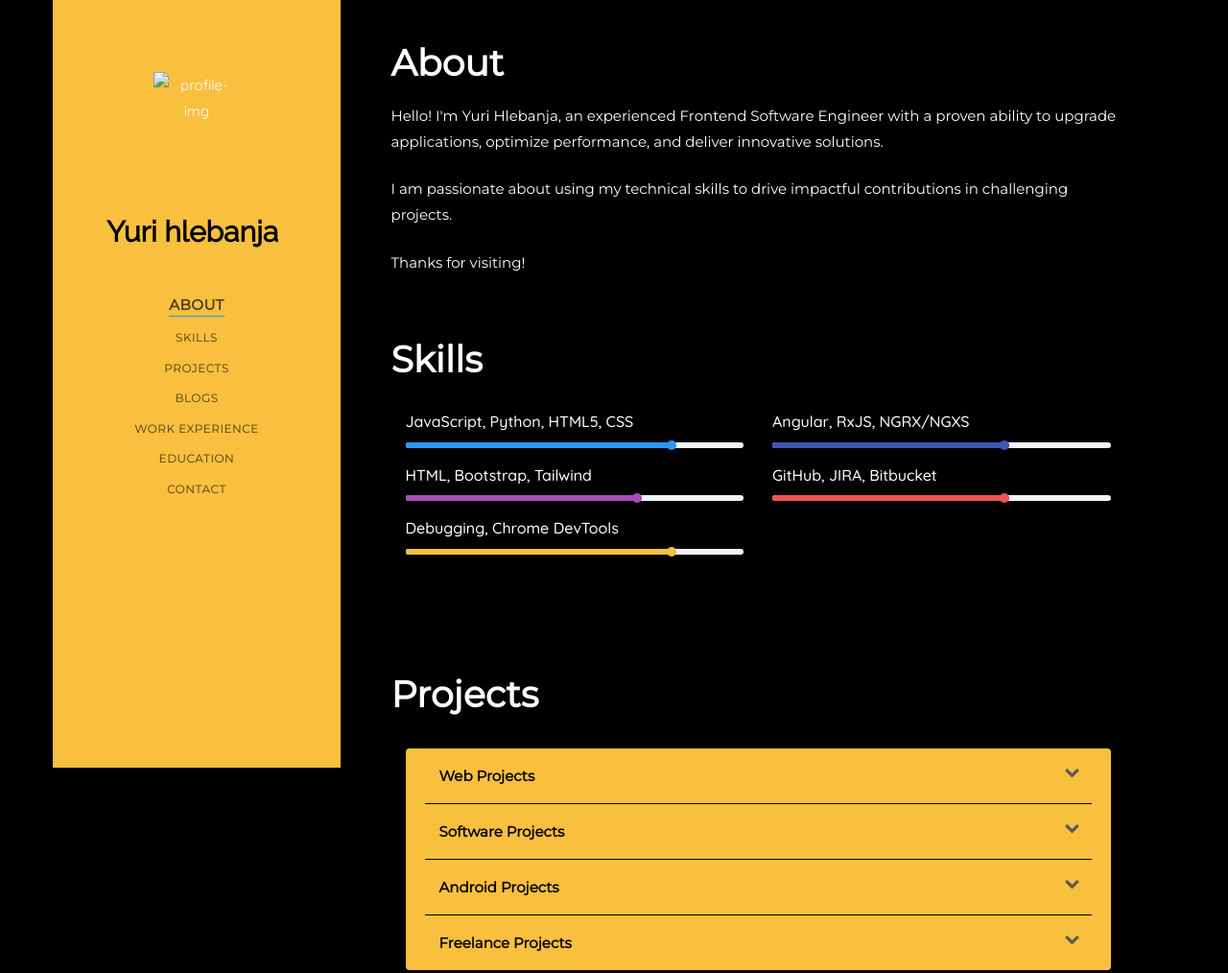
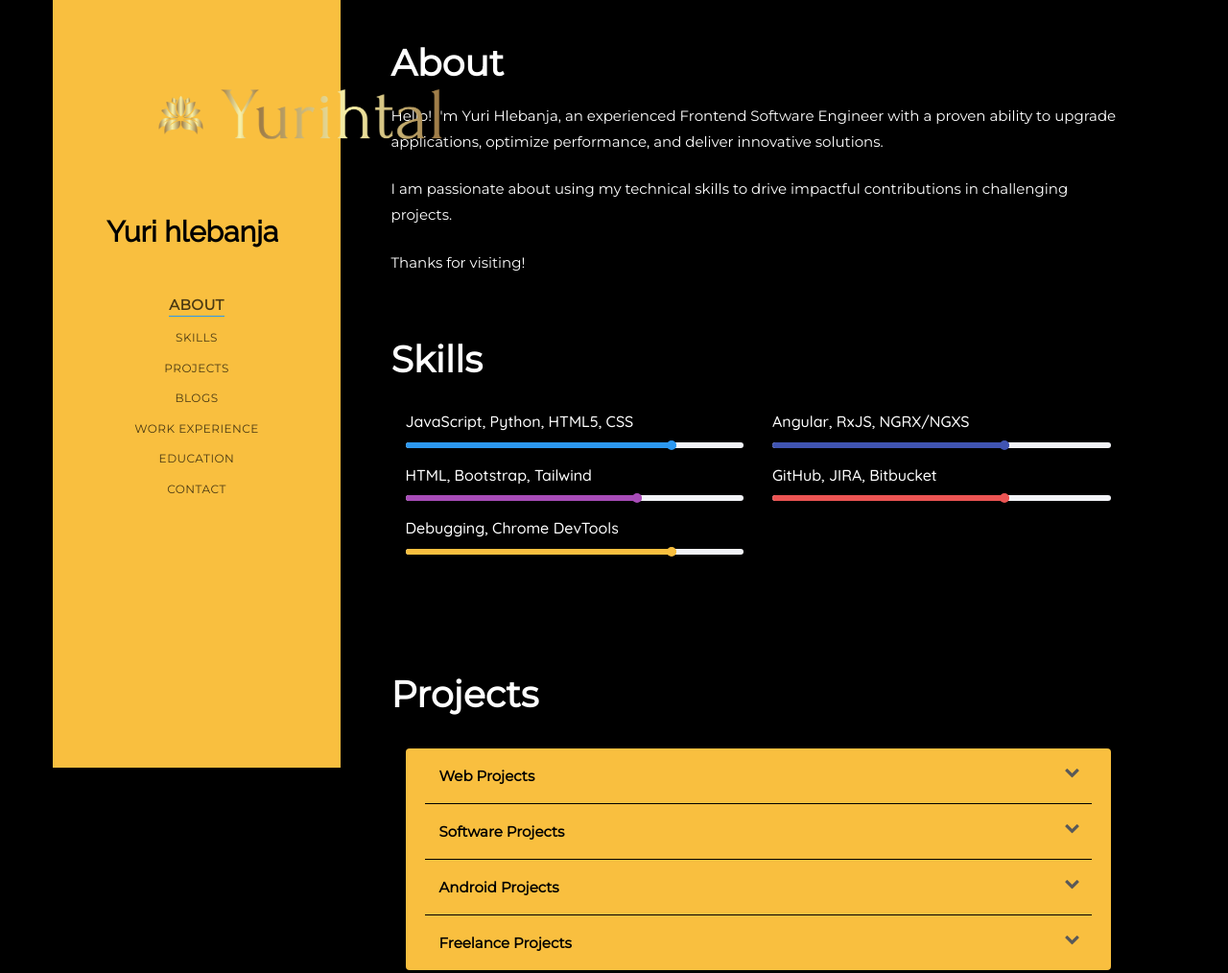
Before and after one commit to YurihTal/YurihTal, a plain HTML site: page index.html in a window 1280 px wide. Shown: the top 1014 px of the page at 96% size. Drawn offline with Linux system fonts and the light colour scheme; no server answers; a web font is replaced by a local one.

Commit message:
Commit 7
Adding the image

```diff
--- a/index.html
+++ b/index.html
@@ -30,7 +30,7 @@
          <aside id="colorlib-aside" role="complementary" class="border js-fullheight no-print">
             <div class="text-center">
                <div class="author-img">
-                  <img alt="profile-img" src="images/yurihtal-high-resolution-logo-transparent.png">
+                  <img alt="profile-img" src="images\yurihtal-high-resolution-logo-transparent.png">
                </div>
                <h1 id="colorlib-logo"><a href="./index.html">Yuri hlebanja</a>
                </h1>
```
Also changed, not shown: images/yurihtal-high-resolution-logo-transparent.png (added).
